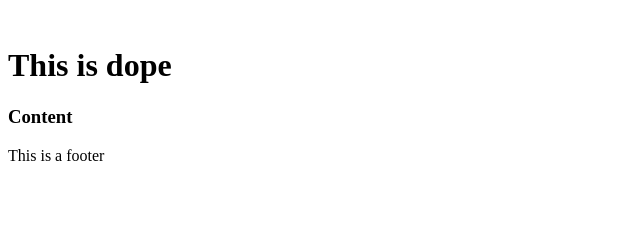
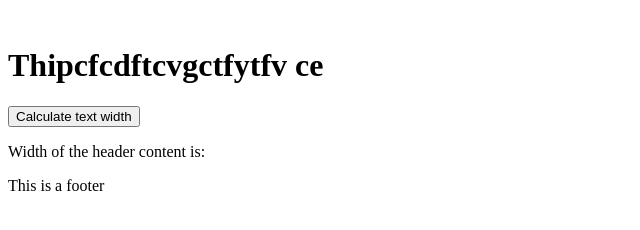
Before and after one commit to 1jayyaj1/Translatify, a plain HTML site: page template.html in a window 1280 px wide. Shown: the whole page, without its empty margins (0-640 px from the left). Drawn offline with Linux system fonts and the light colour scheme.

Commit message:
Implemented simple function which return size of text in pixels

```diff
--- a/template.html
+++ b/template.html
@@ -7,13 +7,18 @@
 <header>
   <img>
   <div>
-    <h1> This is dope</h1>
-  </div>
+    <h1 id="header_content">Thipcfcdftcvgctfytfv ce</h1> </div>
 </header>
 
 <div>
   <div>
-    <h3>Content</h3>
+    <button onclick="getTextWidth()">
+        Calculate text width
+    </button>
+    <p>
+        Width of the header content is:
+        <span class="output"></span>
+    </p>
   </div>
 </div>
 
--- a/translatify.js
+++ b/translatify.js
@@ -0,0 +1,13 @@
+function getTextWidth() {
+    inputText = document.getElementById("header_content").textContent
+    font = "16px times new roman";
+
+    canvas = document.createElement("canvas");
+    context = canvas.getContext("2d");
+    context.font = font;
+
+    width = context.measureText(inputText).width;
+    formattedWidth = Math.ceil(width) + "px";
+
+    document.querySelector('.output').textContent = formattedWidth;
+}
```
